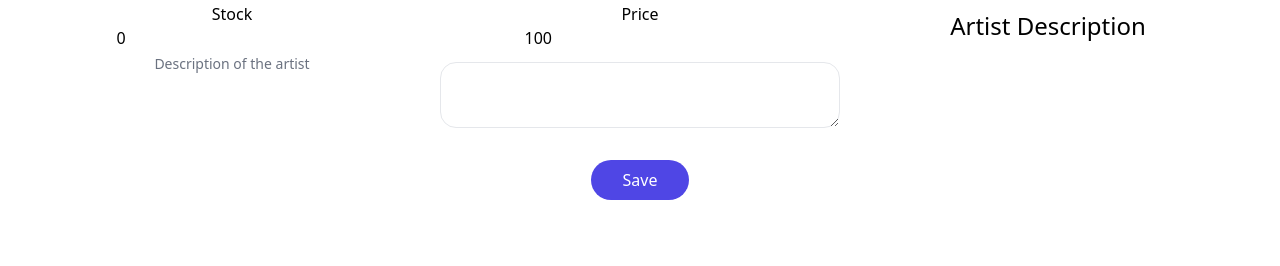
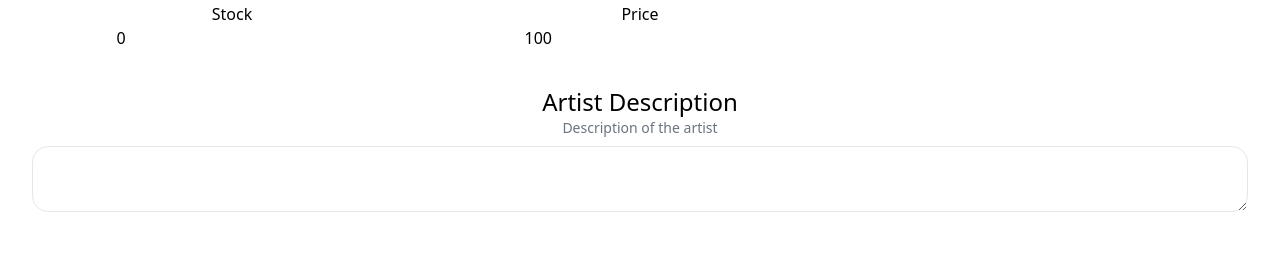
Before and after one commit to Rimeeeeee/artist-mern, a React (Vite) app in the folder client/: page /account/products/new in a window 1280 px wide. Shown: the part 1336-1602 px from the top of the page. Built offline with nearby package versions, Linux system fonts and the light colour scheme; no server answers.

Commit message:
Updated productsformpage.jsx

```diff
--- a/client/src/pages/productsformpage.jsx
+++ b/client/src/pages/productsformpage.jsx
@@ -1,6 +1,6 @@
 import PhotosUploader from "../photosuploader.jsx";
 import Perks from '../perkslabel.jsx';
-import Catagory from "../catagorylabel.jsx";
+import Catagory from "D:/hdd/CODES/Programming/HTML/hackHeritage/artist-mern/client/catagorylabel.jsx";
 import { useState,useEffect } from "react";
 import { Navigate,useParams } from "react-router-dom";
 import axios from "axios";
@@ -101,11 +101,18 @@ export default function ProductsFormPage(){
                         <h3>Price </h3>
                             <input type='number'  value={price} onChange={ev=>setPrice(ev.target.value)} placeholder='100'/>
                         </div>
+                        <br/>
+
+
+
+                    </div>
+                    <div className="flex flex-col items-center my-6 justify-center">
+
                         <h2 className='text-2xl mt-4'>Artist Description</h2>
-                    <p className='text-gray-500 text-sm'>Description of the artist</p>
+                    <p className='text-gray-500 text-sm '>Description of the artist</p>
                     <textarea className='w-full border my-2 py-2 px-3 rounded-2xl'  value={artistdes} onChange={ev=>setArtistdes(ev.target.value)}/>
 
-                    </div>
+                        </div>
                     <button className="bg-indigo-600 hover:bg-indigo-500 active:bg-indigo-300 px-8 py-2  text-white rounded-full my-6">Save</button>
                 </form>
                 </div>
```
